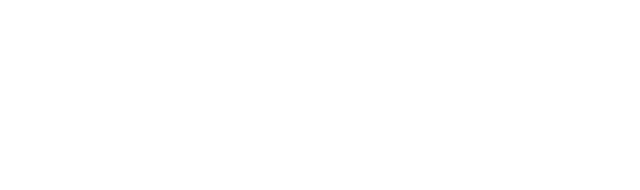
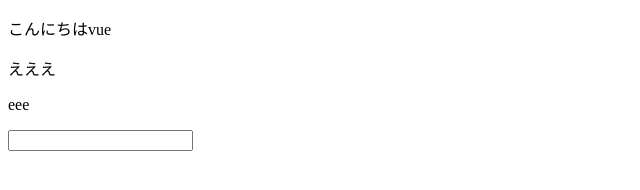
Before and after one commit to cawauchi6204/vue-typing, a plain HTML site: page index.html in a window 1280 px wide. Shown: the whole page, without its empty margins (0-640 px from the left). Drawn offline with nearby package versions, Linux system fonts and the light colour scheme.

Commit message:
インスタンスの生成

```diff
--- a/index.html
+++ b/index.html
@@ -1,12 +1,60 @@
 <!DOCTYPE html>
-<html lang="en">
+<html lang="ja">
 <head>
   <meta charset="UTF-8">
   <meta name="viewport" content="width=device-width, initial-scale=1.0">
   <title>TypingQuest</title>
 </head>
 <body>
+  <header>
+
+  </header>
+  <main>
+    <section>
+      <div id="app">
+        <p>{{ message }}</p>
+        <p>{{ displayWord }}</p>
+        <p>{{ inputWord }}</p>
+        <p>{{ input }}</p>
+      </div>
+      <form action="#">
+        <input type="text" v-model="input">
+      </form>
+    </section>
+  </main>
+  <footer>
+
+  </footer>
   <script src="https://cdn.jsdelivr.net/npm/vue/dist/vue.js"></script>
-  <script src="main.js"></script>
+  <script>
+    new Vue({
+      el:'#app',
+      data:{
+        words:[
+          { displayString: 'お腹がすいた', inputString: 'onakagasuita'},
+          { displayString: 'もう漏れそう', inputString: 'moumoresou'},
+          { displayString: 'お腹が痛くなってきた', inputString: 'onakagaitakunattekita'},
+          { displayString: '何でやねん', inputString: 'nanndeyanen'},
+          { displayString: 'えええ', inputString: 'eee'},
+        ],
+        input:'',
+        location:0,
+        score:0,
+        miss:0,
+        message:'こんにちはvue',
+      },
+      computed:{
+        word() {
+          return this.words[Math.floor(Math.random() * this.words.length)]
+        },
+        displayWord() {
+          return this.word.displayString
+        },
+        inputWord() {
+          return this.word.inputString
+        },
+      }
+    })
+  </script>
 </body>
 </html>
```
Also changed, not shown: main.js (deleted).
